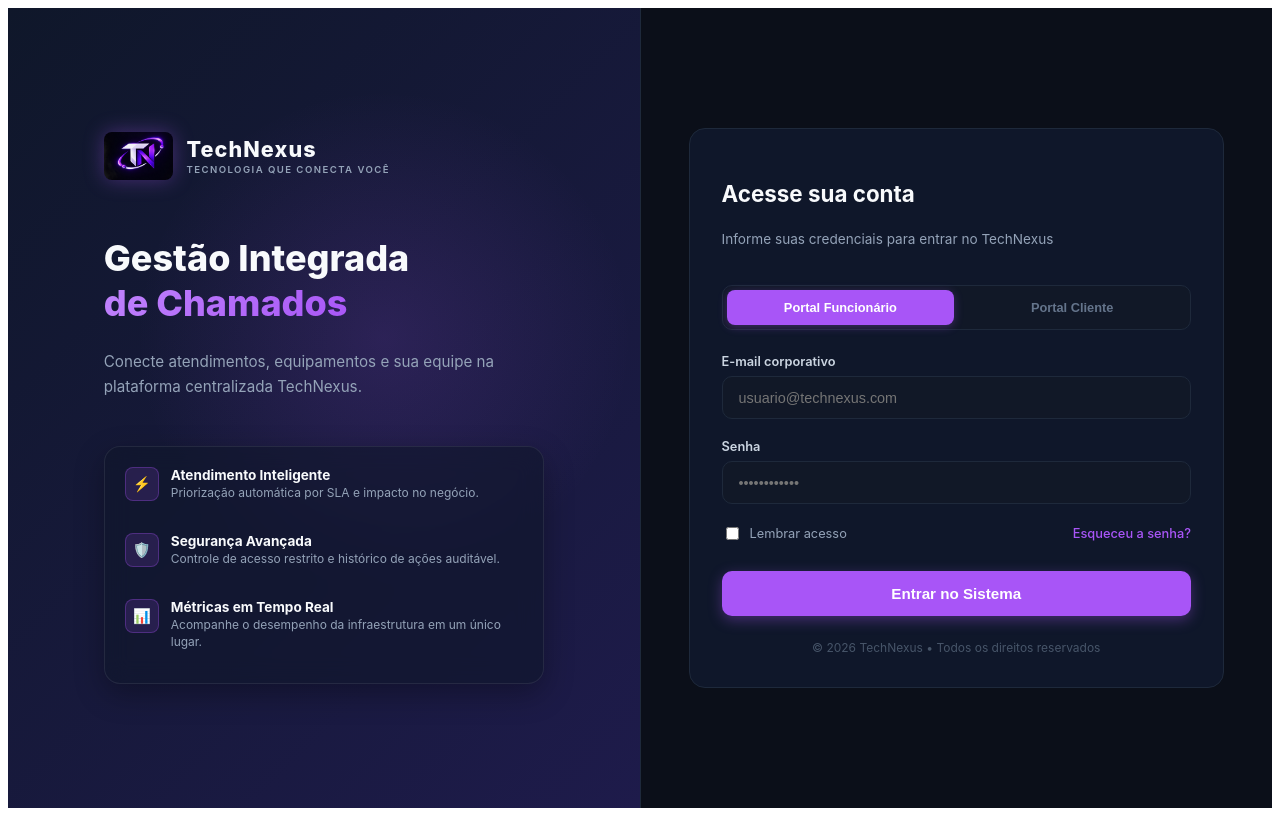
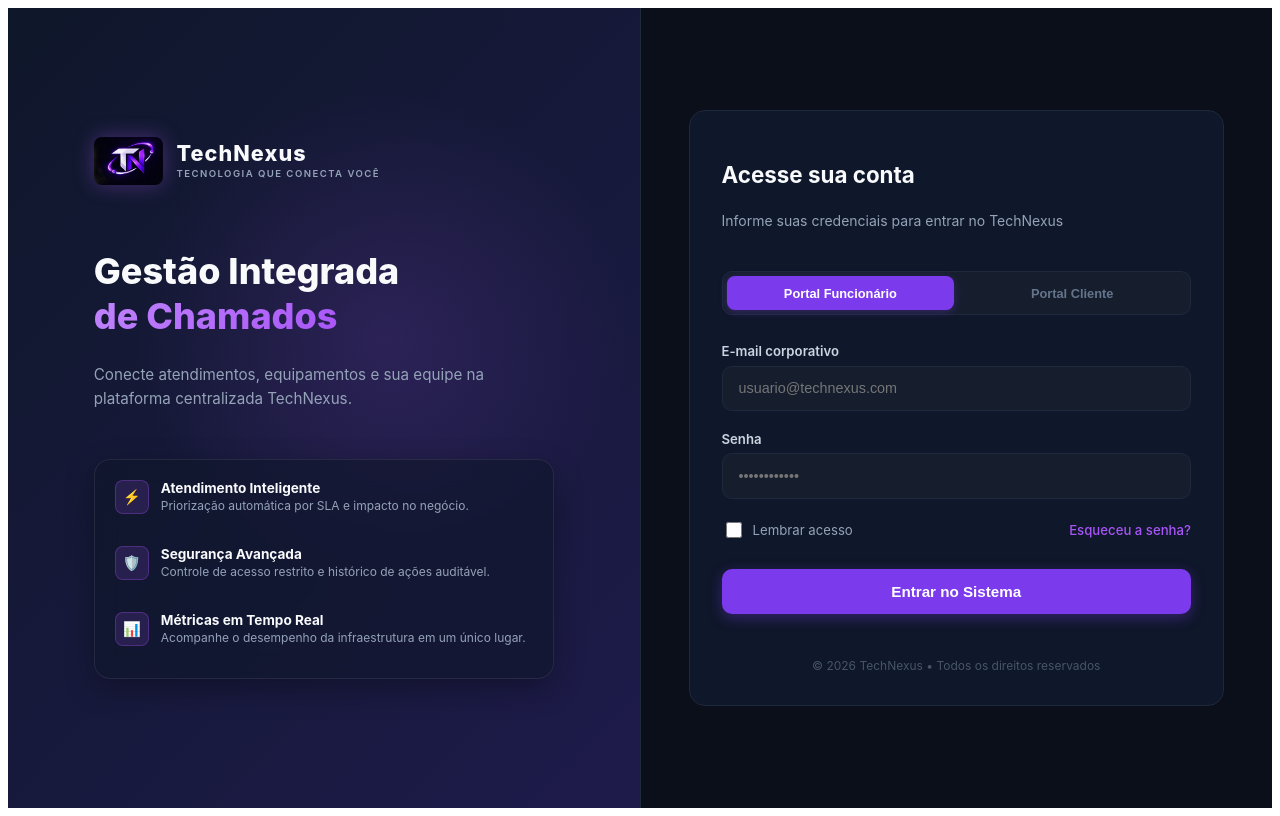
Before and after one commit to RodrigoHzz1/Atividade-Implementa-o-De-Sistemas-FRONTEND, a React (Vite) app: page / in a window 1280 px wide. Built offline with nearby package versions, Linux system fonts and the light colour scheme.

Commit message:
Melhora Login na estrutura paginas e melhora visual

```diff
--- a/src/pages/Login/login.css
+++ b/src/pages/Login/login.css
@@ -1,3 +1,4 @@
+/* Layout Principal Split Screen */
 .login-wrapper {
   display: flex;
   min-height: 100vh;
@@ -31,12 +32,16 @@
 }
 
 .hero-content {
-  max-width: 440px;
+  max-width: 460px;
   width: 100%;
   z-index: 1;
   display: flex;
   flex-direction: column;
   gap: 2rem;
+}
+
+.hero-brand {
+  margin-bottom: 0.5rem;
 }
 
 .hero-text h1 {
@@ -116,28 +121,29 @@
 }
 
 .form-card {
-  max-width: 380px;
+  max-width: 400px;
   width: 100%;
   display: flex;
   flex-direction: column;
-  gap: 1.5rem;
+  gap: 1.75rem;
 }
 
 .form-header h2 {
   font-size: 1.75rem;
   font-weight: 700;
   color: #f8fafc;
-  margin-bottom: 0.3rem;
+  margin-bottom: 0.4rem;
 }
 
 .form-header p {
-  font-size: 0.85rem;
+  font-size: 0.875rem;
   color: #94a3b8;
 }
 
+/* Seletor de Abas (Funcionário vs Cliente) */
 .portal-selector {
   display: flex;
-  background: #111827;
+  background: #161e2e;
   border: 1px solid #1e293b;
   border-radius: 10px;
   padding: 4px;
@@ -146,7 +152,7 @@
 
 .portal-btn {
   flex: 1;
-  padding: 0.65rem 0.5rem;
+  padding: 0.6rem 0.5rem;
   font-size: 0.8rem;
   font-weight: 600;
   border: none;
@@ -158,11 +164,12 @@
 }
 
 .portal-btn.active {
-  background: #a855f7;
+  background: #7c3aed;
   color: #ffffff;
-  box-shadow: 0 2px 10px rgba(168, 85, 247, 0.3);
+  box-shadow: 0 2px 8px rgba(124, 58, 237, 0.3);
 }
 
+/* Formulário */
 .auth-form {
   display: flex;
   flex-direction: column;
@@ -176,15 +183,15 @@
 }
 
 .input-group label {
-  font-size: 0.8rem;
+  font-size: 0.825rem;
   font-weight: 600;
   color: #cbd5e1;
 }
 
 .input-group input {
-  background: #111827;
+  background: #161e2e;
   border: 1px solid #1e293b;
-  padding: 0.8rem 1rem;
+  padding: 0.85rem 1rem;
   border-radius: 10px;
   color: #f8fafc;
   font-size: 0.9rem;
@@ -193,15 +200,17 @@
 }
 
 .input-group input:focus {
-  border-color: #a855f7;
-  box-shadow: 0 0 0 3px rgba(168, 85, 247, 0.2);
+  border-color: #7c3aed;
+  box-shadow: 0 0 0 3px rgba(124, 58, 237, 0.2);
+  background: #1a2336;
 }
 
+/* Opções: Lembrar e Esqueceu Senha */
 .form-options {
   display: flex;
   align-items: center;
   justify-content: space-between;
-  font-size: 0.8rem;
+  font-size: 0.825rem;
 }
 
 .checkbox-container {
@@ -210,49 +219,72 @@
   gap: 8px;
   cursor: pointer;
   color: #94a3b8;
+  user-select: none;
 }
 
 .checkbox-container input {
-  accent-color: #a855f7;
+  accent-color: #7c3aed;
+  width: 16px;
+  height: 16px;
+  cursor: pointer;
 }
 
 .forgot-link {
   color: #a855f7;
   text-decoration: none;
   font-weight: 500;
+  transition: color 0.2s;
 }
 
 .forgot-link:hover {
+  color: #c084fc;
   text-decoration: underline;
 }
 
+/* Botão Entrar */
 .submit-btn {
-  background: #a855f7;
+  background: #7c3aed;
   color: #ffffff;
   border: none;
-  padding: 0.85rem;
+  padding: 0.9rem;
   border-radius: 10px;
   font-size: 0.95rem;
   font-weight: 600;
   cursor: pointer;
   transition: all 0.2s ease;
   margin-top: 0.5rem;
-  box-shadow: 0 4px 14px rgba(168, 85, 247, 0.35);
+  box-shadow: 0 4px 14px rgba(124, 58, 237, 0.35);
 }
 
 .submit-btn:hover {
-  background: #9333ea;
-  box-shadow: 0 6px 18px rgba(168, 85, 247, 0.5);
+  background: #6d28d9;
+  box-shadow: 0 6px 18px rgba(124, 58, 237, 0.5);
+  transform: translateY(-1px);
 }
 
+.submit-btn:active {
+  transform: translateY(0);
+}
+
+/* Footer */
 .login-footer {
   text-align: center;
   font-size: 0.75rem;
   color: #475569;
+  margin-top: 1rem;
 }
 
+/* Responsividade para mobile */
 @media (max-width: 900px) {
+  .login-wrapper {
+    flex-direction: column;
+  }
+
   .login-hero {
     display: none;
   }
+
+  .login-form-container {
+    padding: 2rem 1.5rem;
+  }
 }
```
Also changed, not shown: src/pages/Login/login.jsx (+6 -2 lines).
